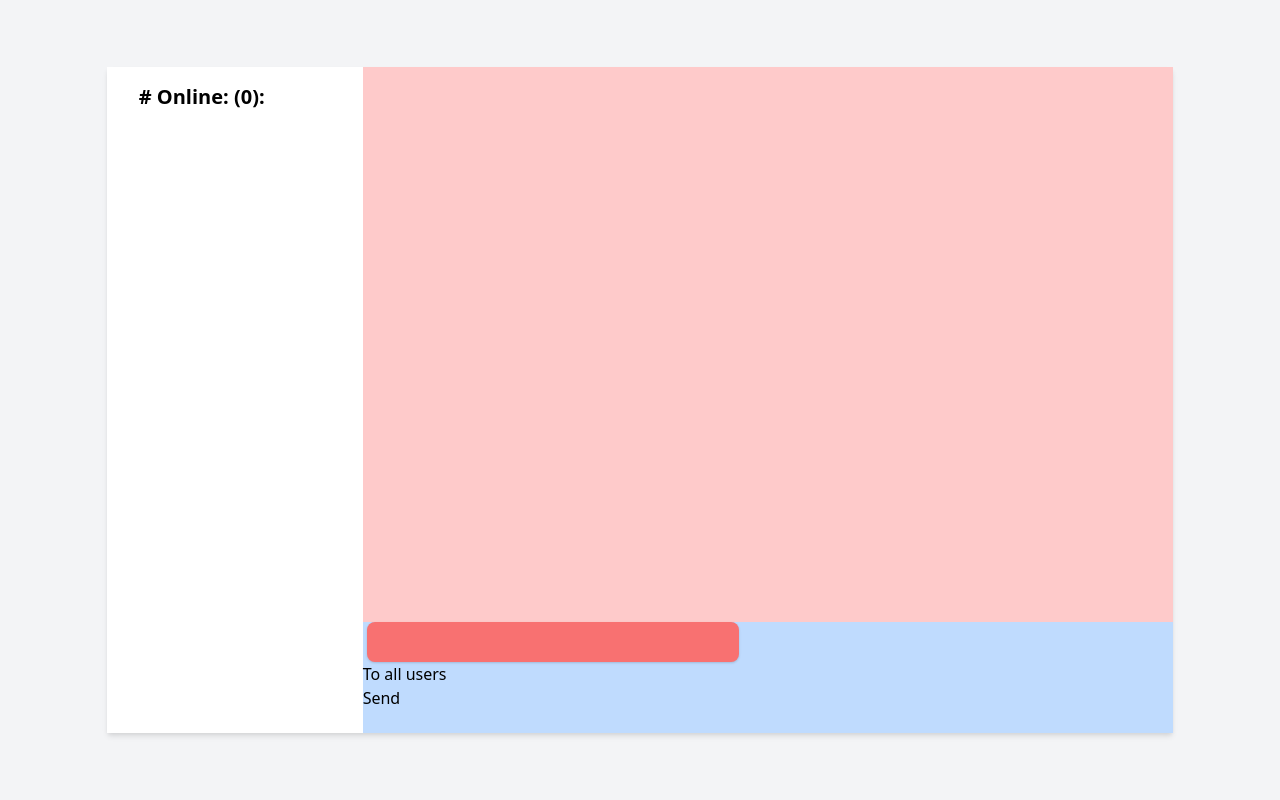
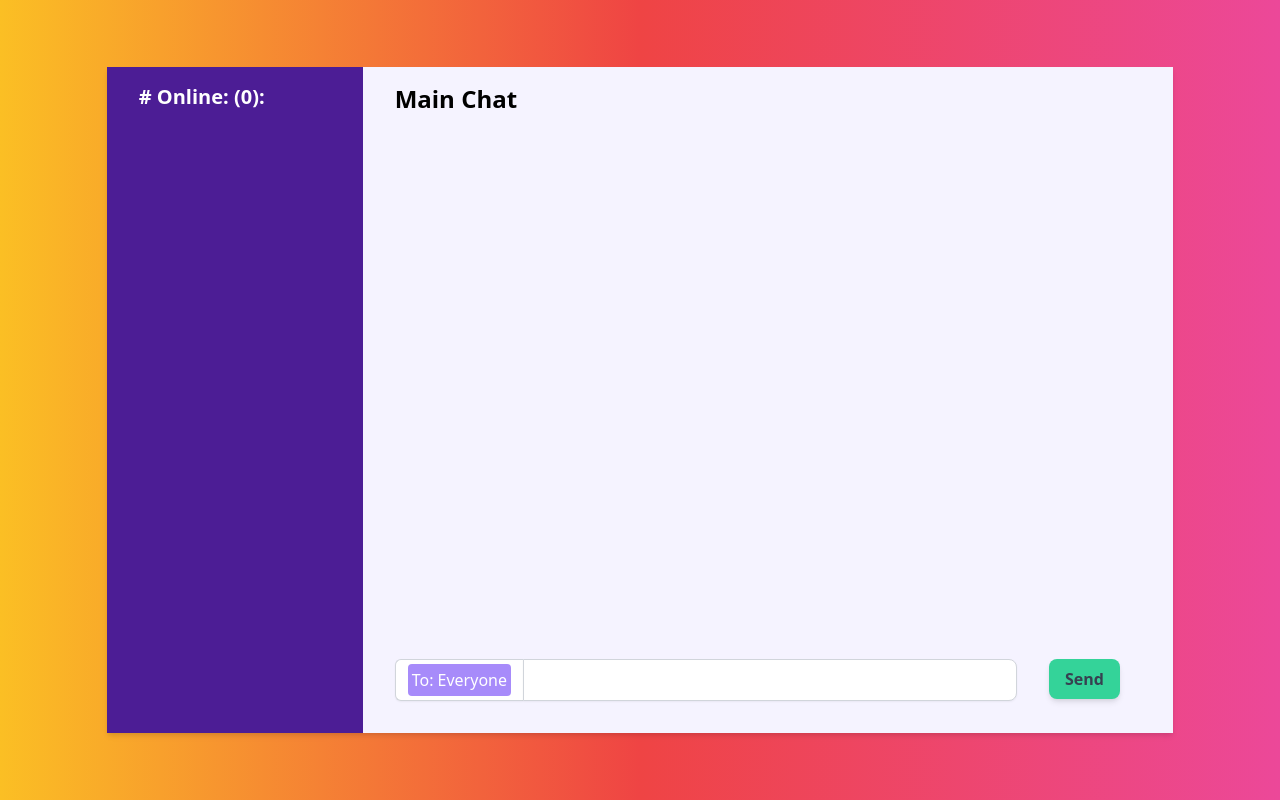
Before and after one commit to lucasmrl/chat-app, a React (Create React App) app in the folder client/: page /chat/1 in a window 1280 px wide. Built offline with nearby package versions, Linux system fonts and the light colour scheme.

Commit message:
Finished UI for Desktop

```diff
--- a/client/src/components/Chat.js
+++ b/client/src/components/Chat.js
@@ -18,8 +18,11 @@ function Chat() {
     });
 
     socket.on("private msg", ({ id, nickname, msg }) => {
-      setChat([...chat, `Private Message from :${nickname} - ${msg}`]);
+      setChat([...chat, `🔒 Private Message from ${nickname}: ${msg}`]);
     });
+
+    let objDiv = document.getElementById("msg");
+    objDiv.scrollTop = objDiv.scrollHeight;
 
     return () => {
       socket.off();
@@ -40,7 +43,7 @@ function Chat() {
     });
 
     socket.on("user-disconnected", (user) => {
-      setChat([...chat, `Bye bye ${user} 😞`]);
+      setChat([...chat, `${user} left the chat 👋🏻`]);
     });
 
     return () => {
@@ -48,11 +51,12 @@ function Chat() {
     };
   }, [chat]);
 
-  const submitMsg = () => {
+  const submitMsg = (e) => {
+    e.preventDefault();
     if (toUser !== "") {
       socket.emit("chat message private", { toUser, nickname, msg });
       setChat([...chat, { nickname, msg }]);
-      setChat([...chat, `Private Message for: ${toUser} - ${msg}`]);
+      setChat([...chat, `🔒 Private Message for ${toUser}: ${msg}`]);
       setMsg("");
       setToUser("");
     } else {
@@ -67,10 +71,10 @@ function Chat() {
   };
 
   return (
-    <div className="flex w-screen h-screen bg-gray-100 divide-solid">
+    <div className="flex w-screen h-screen bg-gradient-to-r from-yellow-400 via-red-500 to-pink-500 divide-solid">
       <div className="flex bg-white w-5/6 h-5/6 mx-auto my-auto shadow-md">
         {/* Users online */}
-        <div className="pl-8 w-64 overflow-auto">
+        <div className="pl-8 w-64 overflow-auto bg-purple-900 text-white">
           <p className="font-black my-4 text-xl">
             {" "}
             # Online: ({usersOnline !== null ? usersOnline.length : "0"}):
@@ -97,23 +101,28 @@ function Chat() {
               : ""}
           </ul>
         </div>
-        <div className="flex flex-col flex-grow">
+        <div className="flex flex-col flex-grow bg-purple-50">
           {/* Messages */}
-          <div className="bg-red-200 h-5/6 overflow-auto">
+          <p className="font-black mt-4 mb-2 pl-8 text-2xl">Main Chat</p>
+          <div id="msg" className="h-5/6 overflow-y-auto pl-8 pt-4">
             {chat.map((el, index) => (
               <div key={index}>
                 {el.nickname != null ? (
                   <p>
-                    {el.nickname} : {el.msg}
+                    {el.nickname}: {el.msg}
                   </p>
                 ) : (
-                  <p>{el}</p>
+                  <div>
+                    <p className="text-base font-semibold text-purple-900 rounded py-1">
+                      {el}
+                    </p>
+                  </div>
                 )}
               </div>
             ))}
           </div>
           {/* Input */}
-          <div className="bg-blue-200 h-1/6">
+          {/* <div className="bg-blue-200 h-1/6">
             <input
               className="block md:inline bg-red-400 mx-1 px-3 py-1 lg:text-2xl rounded-lg text-xl text-gray-800 focus:outline-none focus:shadow-outline shadow"
               onChange={(e) => setMsg(e.target.value)}
@@ -121,7 +130,40 @@ function Chat() {
             />
             {toUser === "" ? <p>To all users</p> : <p>To user: {toUser}</p>}
             <button onClick={submitMsg}>Send</button>
-          </div>
+          </div> */}
+          <form className="">
+            <div className="w-full flex p-8 bg-purple-50">
+              {" "}
+              <div className="flex relative w-5/6">
+                <span className="rounded-l-md inline-flex  items-center px-3 border-t bg-white border-l border-b  border-gray-300 text-gray-500 shadow-sm text-sm">
+                  {toUser === "" ? (
+                    <p className="bg-purple-400 text-white text-base font-normal rounded p-1">
+                      To: Everyone
+                    </p>
+                  ) : (
+                    <p className="bg-purple-700 text-white text-base font-semibold rounded p-1">
+                      To: {toUser}
+                    </p>
+                  )}
+                </span>
+                <input
+                  type="text"
+                  className="rounded-r-lg flex-1 appearance-none border border-gray-300 w-full py-2 px-4 bg-white text-gray-700 placeholder-gray-400 shadow-sm text-base focus:outline-none"
+                  name="message"
+                  onChange={(e) => setMsg(e.target.value)}
+                  value={msg}
+                />
+              </div>
+              <div className="w-1/6">
+                <button
+                  className="ml-8 flex-shrink-0 bg-green-400 text-gray-700 text-base font-semibold py-2 px-4 rounded-lg shadow-md hover:bg-green-700 focus:outline-none focus:ring-2"
+                  onClick={(e) => submitMsg(e)}
+                >
+                  Send
+                </button>
+              </div>
+            </div>
+          </form>
         </div>
       </div>
       {/* <h1>Chat-app!</h1>
--- a/client/src/components/Join.js
+++ b/client/src/components/Join.js
@@ -12,22 +12,22 @@ function Join() {
   };
 
   return (
-    <div className="flex flex-col h-screen bg-gray-100">
+    <div className="flex flex-col h-screen bg-gradient-to-r from-yellow-400 via-red-500 to-pink-500">
       <div className="grid place-items-center my-auto">
-        <h1 className="font-bold text-4xl pb-10 text-gray-800 antialiased">
+        <h1 className="font-bold text-4xl pb-10 text-white antialiased">
           Chat App 🦜
         </h1>
         <form className="flex w-full max-w-sm space-x-3 justify-center">
-          <div className=" relative ">
+          <div className="relative ">
             <input
               type="text"
               onChange={(e) => setNickname(e.target.value)}
-              className=" rounded-lg border-transparent flex-1 appearance-none border border-gray-300 w-full py-2 px-4 bg-white text-gray-700 placeholder-gray-400 shadow-sm text-base focus:outline-none focus:ring-2 focus:ring-green-600 focus:border-transparent"
+              className=" rounded-lg border-transparent flex-1 appearance-none border border-gray-300 w-full py-2 px-4 bg-white text-gray-700 placeholder-gray-400 shadow-sm text-base focus:outline-none focus:ring-2 focus:ring-gray-200 focus:border-transparent"
               placeholder="Nickname"
             />
           </div>
           <button
-            className="flex-shrink-0 bg-green-400 text-white text-base font-semibold py-2 px-4 rounded-lg shadow-md hover:bg-green-700 focus:outline-none focus:ring-2 focus:ring-purple-500 focus:ring-offset-2 focus:ring-offset-purple-200"
+            className="flex-shrink-0 bg-green-400 text-gray-800 text-base font-semibold py-2 px-4 rounded-lg shadow-md hover:bg-green-700 focus:outline-none focus:ring-2 focus:ring-purple-500 focus:ring-offset-2 focus:ring-offset-purple-200"
             onClick={() => {
               submitNickname();
               handleOnClick();
--- a/client/src/components/UserOnline.js
+++ b/client/src/components/UserOnline.js
@@ -2,7 +2,7 @@ import React from "react";
 
 function UserOnline({ nickname }) {
   return (
-    <li className="w-52 flex justify-start pl-1 py-2 hover:bg-green-100 cursor-pointer">
+    <li className="w-52 flex justify-start pl-1 py-2 hover:bg-purple-50 hover:text-black cursor-pointer ">
       <div className="flex items-center">
         <div class="block pr-2 justify-start">
           <img
```
Also changed, not shown: 1 other file (tests, documents, lock files or other folders).
